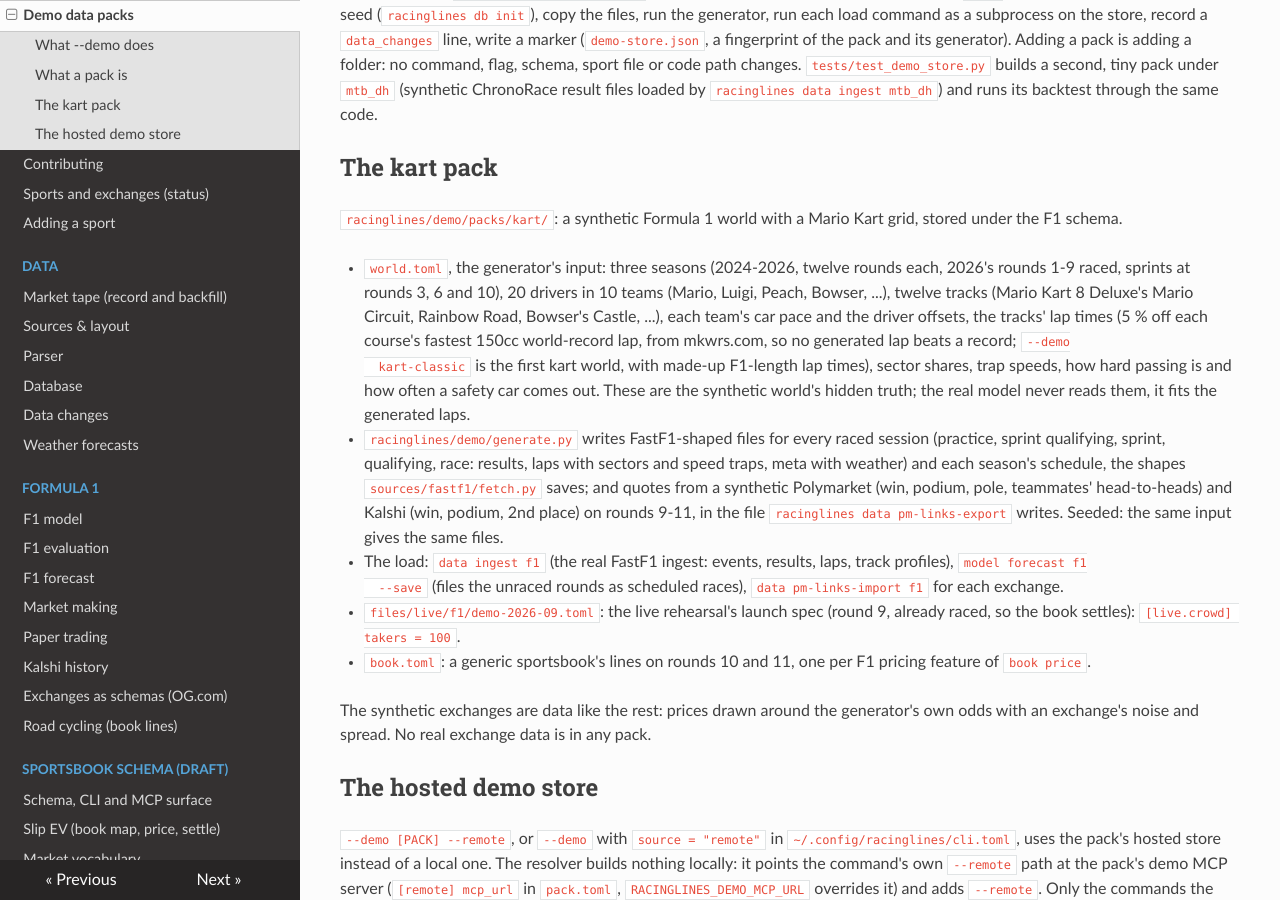
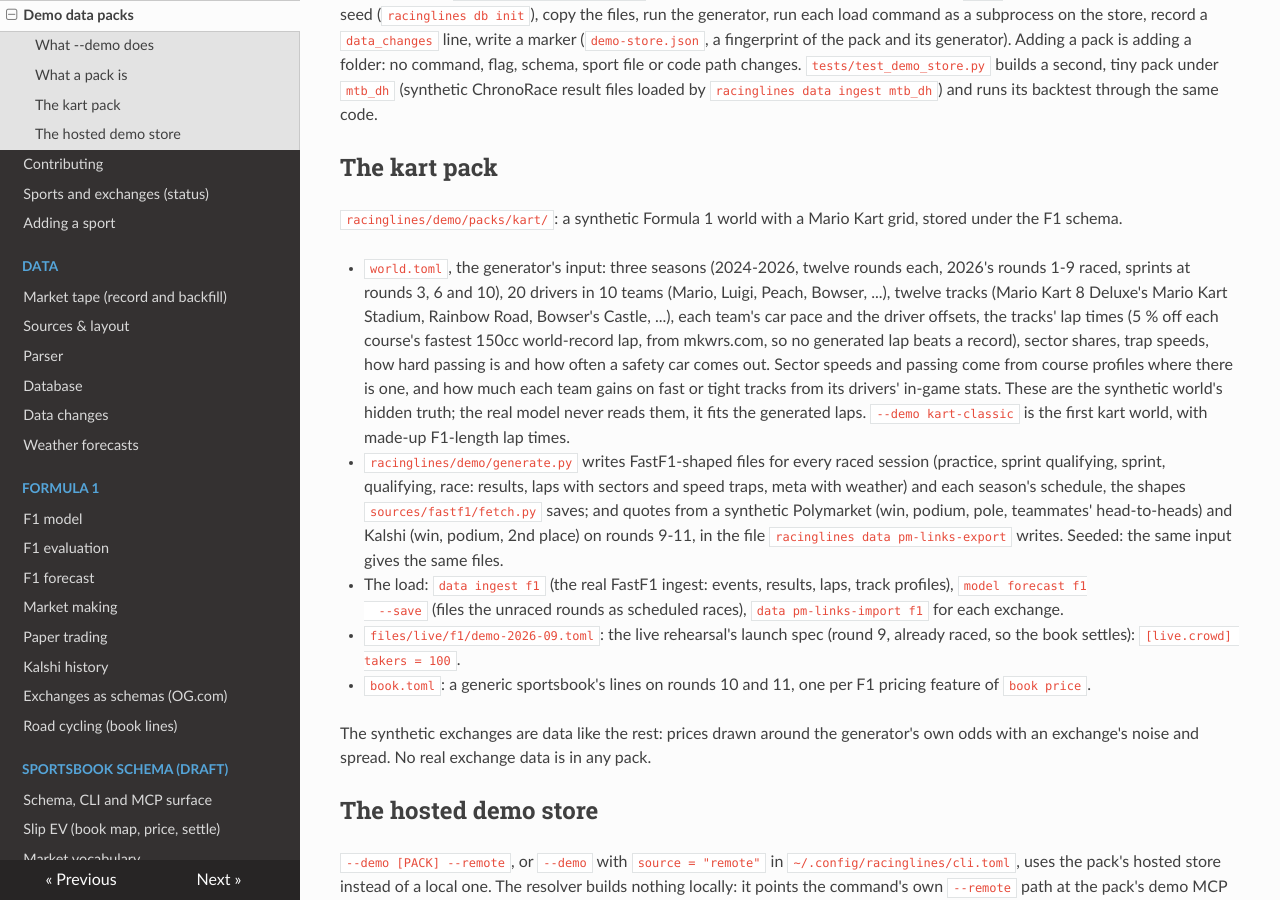
Before and after one commit to lalligagger/racinglines-public, an MkDocs documentation site: the page built from docs/demo.md, in a window 1280 px wide and 900 px high, scrolled down 1291 px. Built offline with MkDocs 1.6.1, drawn with Linux system fonts in a browser that asks for light colours; nearby versions of some CDN libraries.

Commit message:
Kart world: sector speeds and passing from the pasted course profiles (four profiled courses join the calendar), team fast/tight-track strengths from the drivers' MK8DX stats, so track features change the forecast.
Co-Authored-By: Claude Opus 5.5 (1M context) <noreply@anthropic.com>
Claude-Session: https://claude.ai/code/session_01E1SiAvJDX8q9tz5hgauWCt

```diff
--- a/docs/demo.md
+++ b/docs/demo.md
@@ -48,12 +48,13 @@ and its generator). Adding a pack is adding a folder: no command, flag, schema,
 `racinglines/demo/packs/kart/`: a synthetic Formula 1 world with a Mario Kart grid, stored under the F1 schema.
 
 - `world.toml`, the generator's input: three seasons (2024-2026, twelve rounds each, 2026's rounds 1-9 raced, sprints
-  at rounds 3, 6 and 10), 20 drivers in 10 teams (Mario, Luigi, Peach, Bowser, ...), twelve tracks (Mario Kart 8 Deluxe's Mario
-  Circuit, Rainbow Road, Bowser's Castle, ...), each team's car pace and the driver offsets, the tracks' lap times
-  (5 % off each course's fastest 150cc world-record lap, from mkwrs.com, so no generated lap beats a record; `--demo
-  kart-classic` is the first kart world, with made-up F1-length lap times), sector shares, trap speeds, how hard passing
-  is and how often a safety car comes out. These are the synthetic world's
-  hidden truth; the real model never reads them, it fits the generated laps.
+  at rounds 3, 6 and 10), 20 drivers in 10 teams (Mario, Luigi, Peach, Bowser, ...), twelve tracks (Mario Kart 8
+  Deluxe's Mario Kart Stadium, Rainbow Road, Bowser's Castle, ...), each team's car pace and the driver offsets, the
+  tracks' lap times (5 % off each course's fastest 150cc world-record lap, from mkwrs.com, so no generated lap beats a
+  record), sector shares, trap speeds, how hard passing is and how often a safety car comes out. Sector speeds and
+  passing come from course profiles where there is one, and how much each team gains on fast or tight tracks from its
+  drivers' in-game stats. These are the synthetic world's hidden truth; the real model never reads them, it fits the
+  generated laps. `--demo kart-classic` is the first kart world, with made-up F1-length lap times.
 - `racinglines/demo/generate.py` writes FastF1-shaped files for every raced session (practice, sprint qualifying,
   sprint, qualifying, race: results, laps with sectors and speed traps, meta with weather) and each season's
   schedule, the shapes `sources/fastf1/fetch.py` saves; and quotes from a synthetic Polymarket (win, podium, pole,
```
Also changed, not shown: 2 other files.
